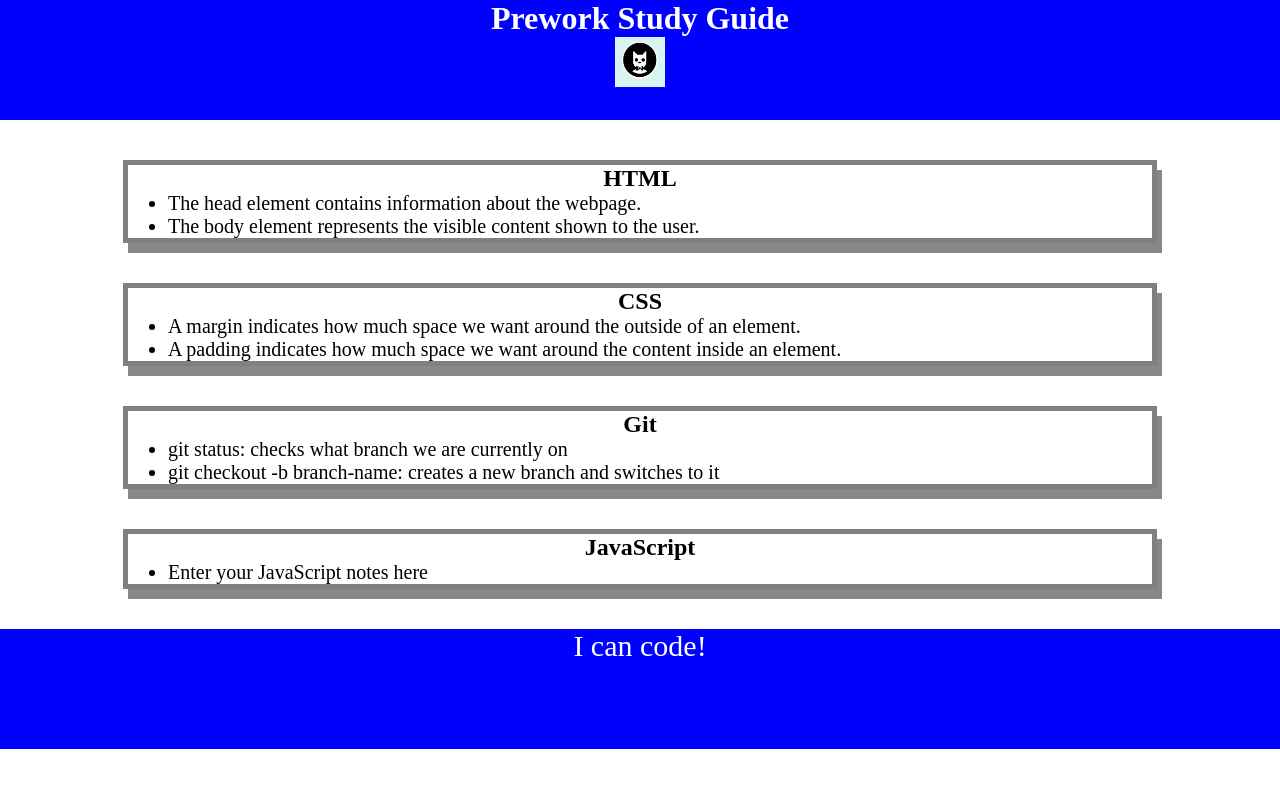
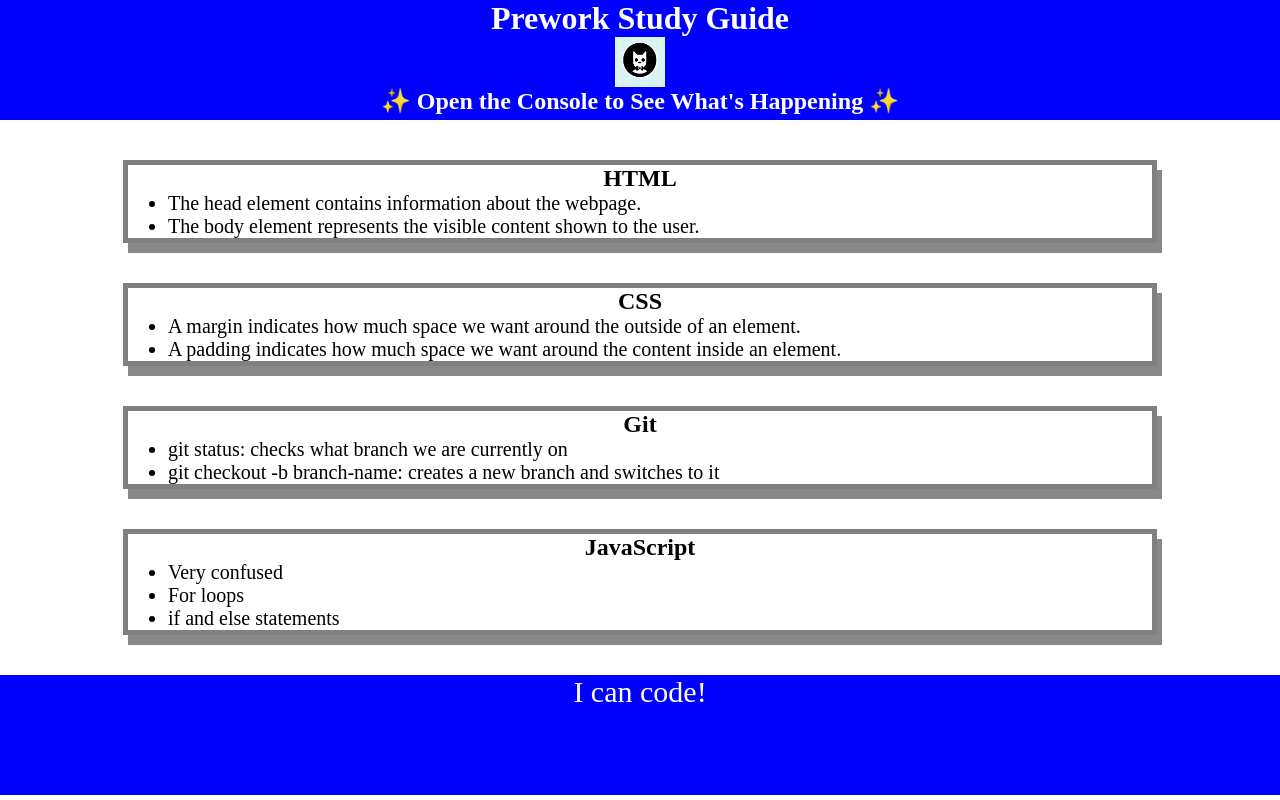
Before and after one commit to khinoj/prework-study-guide2, a plain HTML site: page index.html in a window 1280 px wide. Drawn offline with Linux system fonts and the light colour scheme.

Commit message:
javascript updates

```diff
--- /dev/null
+++ b/assets/script.js
@@ -0,0 +1,20 @@
+var topics = ['HTML', 'CSS', 'Git', 'JavaScript'];
+
+
+for (var x = 0; x < topics.length; x++) {
+ console.log(topics[x]);
+}
+
+
+
+// if (topic === 'HTML') {
+//   console.log("Let's study HTML!");
+// } else if (topic === 'CSS') {
+//   console.log("Let's study CSS!");
+// } else if (topic === 'Git') {
+//   console.log("Let's study Git!");
+// } else if (topic === 'JavaScript') {
+//   console.log("Let's study JavaScript!");
+// } else {
+//   console.log('Please try again!');
+// }
--- a/index.html
+++ b/index.html
@@ -12,6 +12,7 @@
     <header id="top">
       <h1>Prework Study Guide</h1>
       <img src="./assets/bowtie-cat.png" alt="Profile image of cat wearing a bow tie." />
+      <h2>✨ Open the Console to See What's Happening ✨</h2>
     </header>
 
     <main>
@@ -42,7 +43,9 @@
       <section class="card" id="javascript-section">
         <h2>JavaScript</h2>
         <ul>
-          <li>Enter your JavaScript notes here</li>
+          <li>Very confused</li>
+          <li>For loops</li>
+          <li>if and else statements</li>
         </ul>
       </section>
     </main>
@@ -50,5 +53,6 @@
     <footer>
       <p>I can code!</p>
     </footer>
+    <script src="./assets/script.js"></script>
   </body>
 </html>
```
